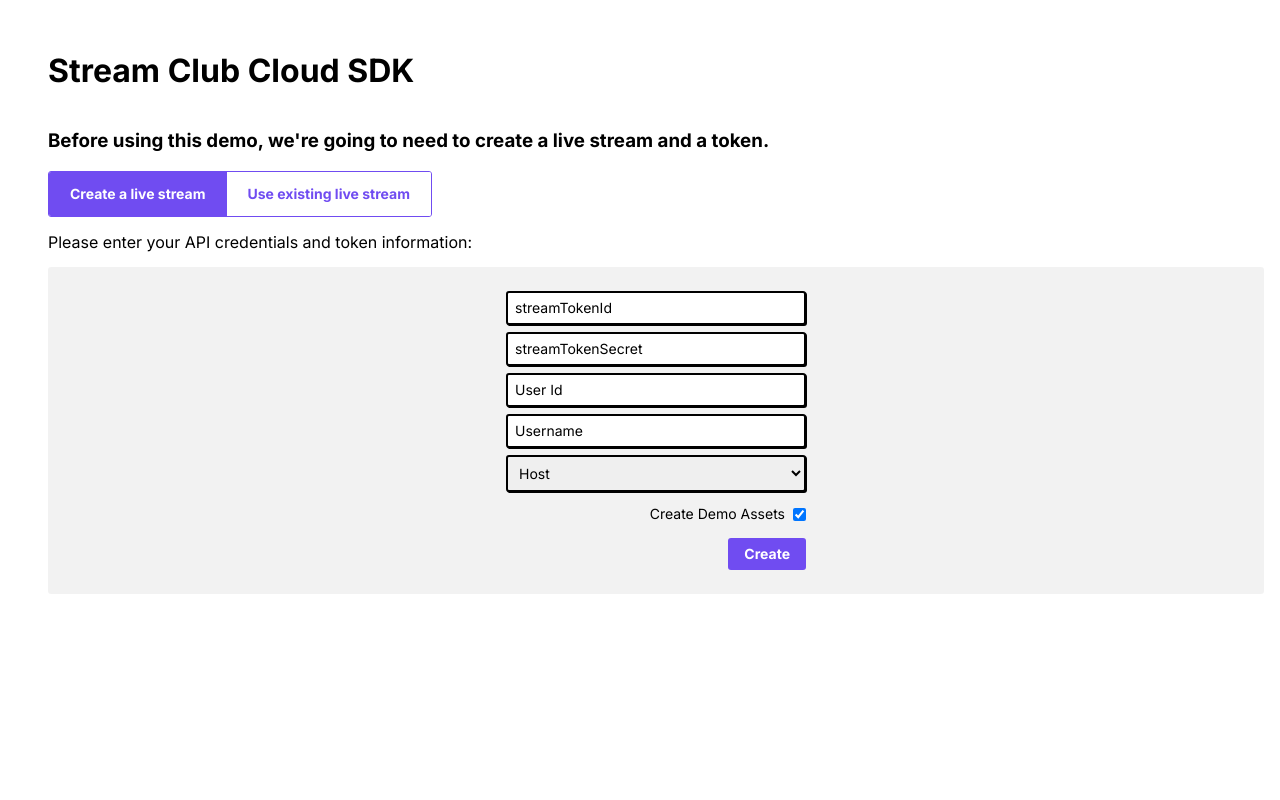
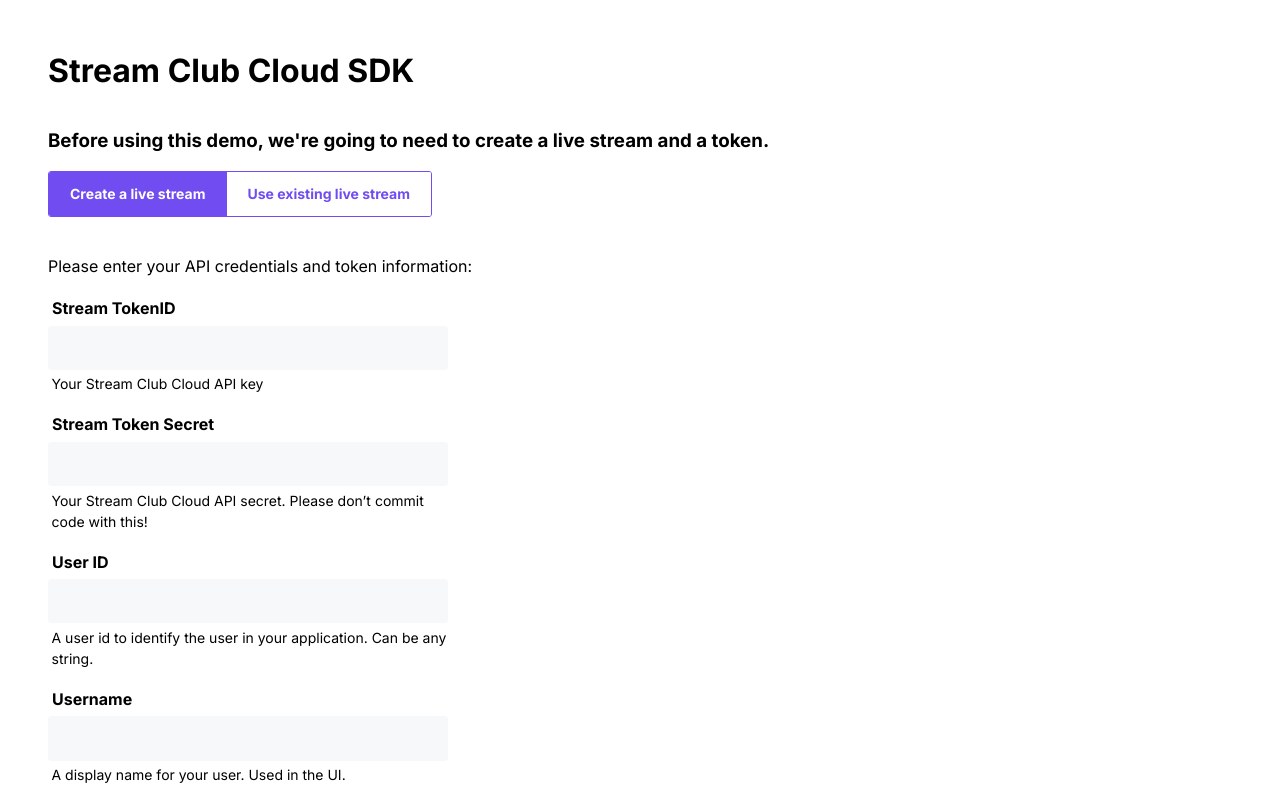
Before and after one commit to stream-projects/stream-sdk-demo, a React (Create React App) app: page / in a window 1280 px wide. Shown: the top 800 px of the page. Built offline with nearby package versions, Linux system fonts and the light colour scheme; what stream-sdk would draw is missing.

Commit message:
Updated form styles

```diff
--- a/src/Home.tsx
+++ b/src/Home.tsx
@@ -19,48 +19,57 @@
     padding: 2rem 3rem;
 `;
 const SectionContainer = styled.div`
-    background: rgba(0, 0, 0, 0.05);
     border-radius: 3px;
     display: flex;
     flex-direction: column;
     justify-content: center;
-    align-items: center;
-    padding: 1.5rem 1rem;
+    padding: 1.5rem 0rem;
     width: 100%;
 `;
 const InputsContainer = styled.div`
     display: flex;
     flex-direction: column;
     min-width: 200px;
-    width: 300px;
+    width: 400px;
+`;
+const InputLabel = styled.div`
+    font-weight: 700;
+    margin-left: 0.25em;
+    margin-bottom: 0.5em;
 `;
 const Input = styled.input`
+    background: #f6f8fa;
     border: 0;
-    border: 2px solid black;
+    border: 1px solid  #f6f8fa;
     border-radius: 3px;
-    box-shadow: 1px 1px 0px black;
-    font-size: 14px;
-    margin-bottom: 0.5em;
-    padding: 0.5em;
+    font-size: 16px;
+    padding: 0.75em;
 
     &::placeholder {
         color: black;
         opacity: 1;
     }
 `;
+const InputDesc = styled.div`
+    font-size: 14px;
+    margin-top: 0.25em;
+    margin-bottom: 1.5em;
+    margin-left: 0.25em;
+    line-height: 1.5;
+`;
 const Select = styled.select`
-    border: 0;
-    border: 2px solid black;
+background: #f6f8fa;
+border: 0;
+    border: 1px solid #f6f8fa;;
     border-radius: 3px;
-    box-shadow: 1px 1px 0px black;
-    font-size: 14px;
+    font-size: 16px;
     padding: 0.5em;
 `;
 const CreateDemoAssetsDiv = styled.div`
     display: flex;
     justify-content: flex-end;
     align-items: center;
-    font-size: 14px;
+    font-size: 16px;
     margin-top: 0.5em;
     padding: 0.5em;
     padding-right: 0;
@@ -83,10 +92,10 @@
     cursor: pointer;
     color: white;
     display: inline;
-    font-size: 14px;
+    font-size: 16px;
     font-weight: 700;
     margin-top: 0.5rem;
-    padding: 0.5rem 1rem;
+    padding: 0.65em 1.25em;
 `;
 const NavContainer = styled.div`
     display: flex;
@@ -248,35 +257,66 @@
 
                         {nav === 'livestream' && (
                             <>
-                                <p>
-                                    Please enter your API credentials and token
-                                    information:
-                                </p>
+                                <SectionContainer>
+                                    <p style={{marginBottom: '1.5em'}}>
+                                        Please enter your API credentials and token
+                                        information:
+                                    </p>
 
-                                <SectionContainer>
                                     <InputsContainer>
+                                        <InputLabel>
+                                            Stream TokenID
+                                        </InputLabel>
                                         <Input
                                             id="streamTokenId"
-                                            placeholder="streamTokenId"
                                         />
+                                        <InputDesc>
+                                        Your Stream Club Cloud API key
+                                        </InputDesc>
+
+                                        <InputLabel>
+                                            Stream Token Secret
+                                        </InputLabel>
                                         <Input
                                             id="streamTokenSecret"
-                                            placeholder="streamTokenSecret"
                                         />
+                                        <InputDesc>
+                                        Your Stream Club Cloud API secret. Please don’t commit code with this!
+                                        </InputDesc>
+
+                                        <InputLabel>
+                                            User ID
+                                        </InputLabel>
                                         <Input
                                             id="user_id"
-                                            placeholder="User Id"
                                         />
+                                        <InputDesc>
+                                        A user id to identify the user in your application. Can be any string.
+                                        </InputDesc>
+
+                                        <InputLabel>
+                                            Username
+                                        </InputLabel>
                                         <Input
                                             id="user_name"
-                                            placeholder="Username"
                                         />
+                                        <InputDesc>
+                                        A display name for your user. Used in the UI.
+                                        </InputDesc>
+
+                                        <InputLabel>
+                                            Host
+                                        </InputLabel>
                                         <Select id="user_type">
                                             <option value="host">Host</option>
                                             <option value="cohost">
                                                 Cohost
                                             </option>
                                         </Select>
+                                        <InputDesc>
+                                        User type. A host will have write access to the livestream while cohosts will only have read access.
+                                        </InputDesc>
+
                                         <CreateDemoAssetsDiv>
                                             Create Demo Assets
                                             <InputCheckbox
```
